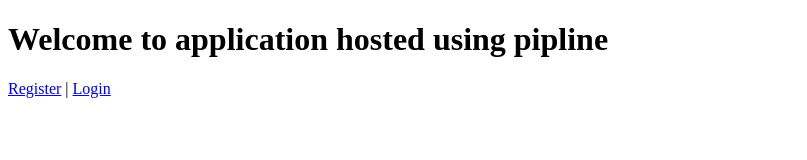
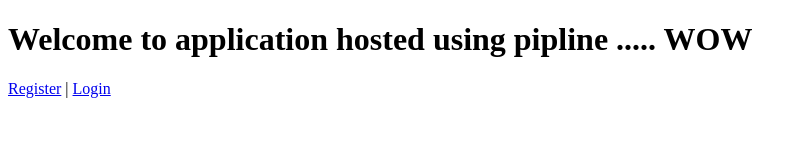
Before and after one commit to patilswarup0006/openshift1, a plain HTML site: page templates/index.html in a window 1280 px wide. Shown: the whole page, without its empty margins (0-807 px from the left). Drawn offline with Linux system fonts and the light colour scheme.

Commit message:
Update index.html

```diff
--- a/templates/index.html
+++ b/templates/index.html
@@ -2,7 +2,7 @@
 <html>
 <head><title>Home</title></head>
 <body>
-<h1>Welcome to application hosted using pipline</h1>
+<h1>Welcome to application hosted using pipline ..... WOW</h1>
 <a href="/register">Register</a> |
 <a href="/login">Login</a>
 </body>
```
